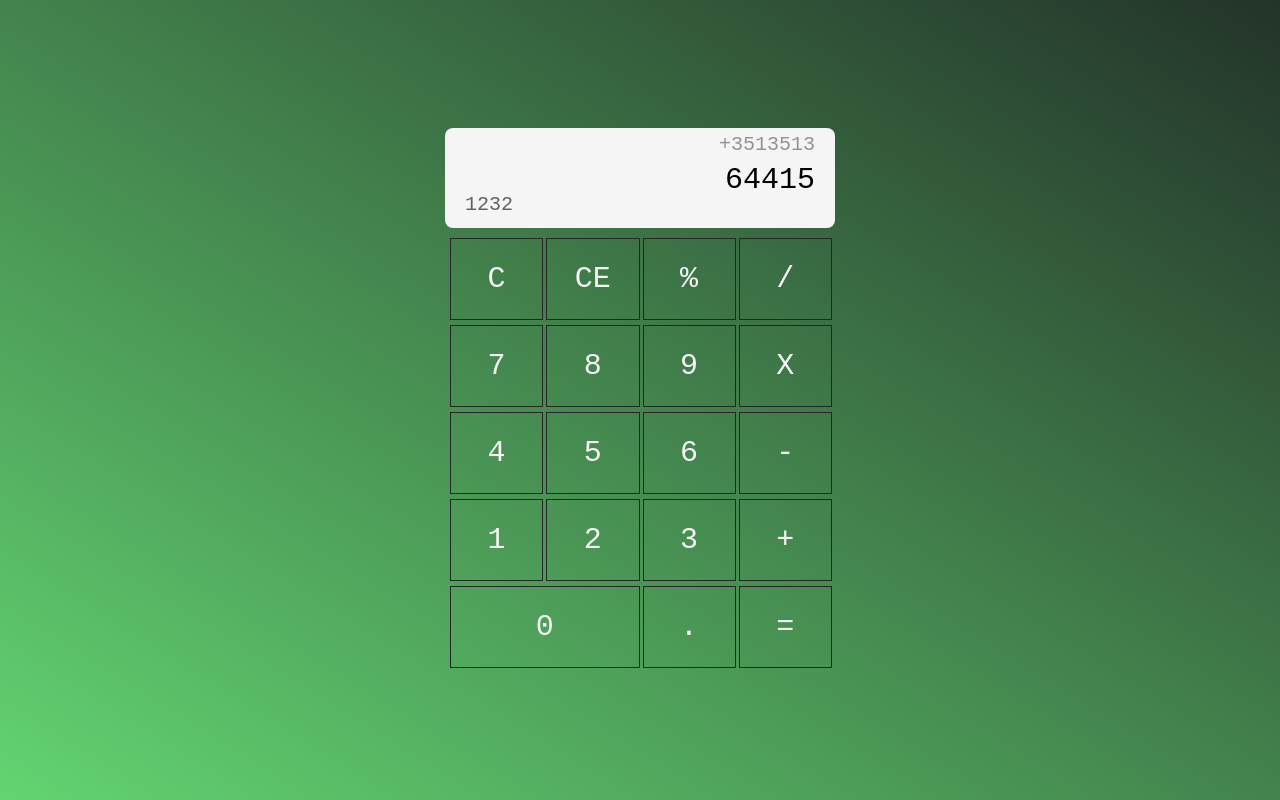
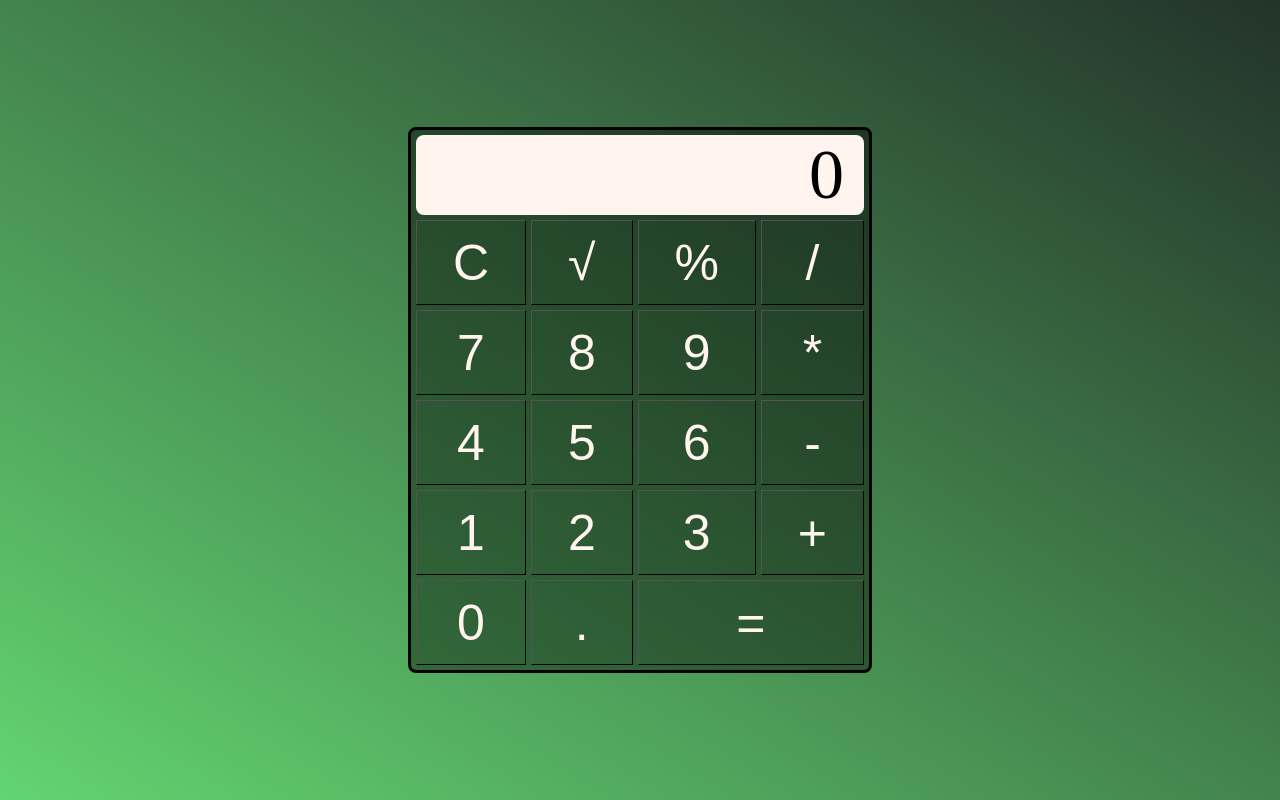
Before and after one commit to kishore7403/js-calculator, a plain HTML site: page html/calci.html in a window 1280 px wide. Drawn offline with Linux system fonts and the light colour scheme; files whose address does not match are found by name.

Commit message:
added buttons to grid

```diff
--- a/css/style.css
+++ b/css/style.css
@@ -3,90 +3,86 @@
     padding: 0px;
 }
 
-html{
-    font-family: monospace;
-}
-
 section{
+    min-height: 100vh;
     background-image: linear-gradient(to bottom left,#233329,#63D471);
-    min-height: 100vh;
-    width: 100%;
     display: flex;
     align-items: center;
     justify-content: center;
-    border-width: 50px;
+    overflow: hidden;
+}
+.container{
+    background-color: rgba(0, 0,0, 0.4);
+    border: solid;
+    border-width:3px ;
+    padding:5px;
+    border-radius: 8px;
+    height: auto;
+    width: 35%;
+    height: 50%;
 }
 
-.container{
-    width: 400px;
-    height: auto;
-    background-color: rgb(0,0,0,0);
+.display{
+
+    background-color: seashell;
+    height: 80px;
+    text-align: right;
+    font-size: 70px;
+    padding-right: 20px;
     border-radius: 8px;
     overflow: hidden;
+
 }
-.display{
-    background-color: whitesmoke;
-    height: 100px;
-    font-size: 30px;
+.btns
+{   margin-top: 5px;
+    display: grid;
+    grid-gap:5px;
+    grid-template-columns: auto auto auto auto;
+    height: auto;
 
-    text-align: right;
-    margin: 5px;
-    border-radius: 8px ;
 }
 
-.display1{
-    padding-right: 20px;
-    font-size: 20px;
-    height: 30px;
-    opacity: .4;
-    padding-top: 5px;
-    overflow: hidden;
+.single{
+    width:inherit;
+
+
 }
 
-.display2{
-    padding-right: 20px;
-    font-size: 30px;
-    height: 30px;
-}
-.temp-result{
-    padding-left: 20px;
-    font-size: 20px;
-    height: 30px;
-    opacity: .6;
-    text-align: left;
+.double{
+    width: 100%;
+    grid-column: 3/5;
 }
 
-.all_buttons{
-    margin: 10px;
-    color: whitesmoke;
-    display: grid;
-    grid-template:repeat(4,1fr)/ repeat(4,1fr);
-    font-size:30px ;
-    gap: 5px;
+.square_buttons{
+    background-color: rgba(0, 0,0, 0);
+    cursor: pointer;
+    width: 100%;
+    height: 85px;
+
+
 }
 
 
-.button{
-    border-style: solid;
-    border-color: rgb(39, 38, 38);
-    border-width: .2px;
-    height: 80px;
+
+.rectangle_buttons{
+    background-color: rgba(0, 0,0, 0);
+    cursor: pointer;
     width: 100%;
-    display: flex;
-    justify-content: center;
-    align-items: center;
-    cursor: pointer;
+    height: 85px;
+
 }
 
-.btn_zero{
-    grid-column:1/3;
+button{
+    border-width: 0.2px;
+    font-size: 50px;
+    color: seashell;
+    width: 100%;
+
 }
 
-
-.button:hover
-{
-    border-style: solid;
-    border-color:cyan;
-    border-width: .2px;
-    background-color: rgb(30,43,46);
+button:hover{
+    background-color:rgba(0, 0,0, 1);
+    color:greenyellow;
+    border: solid lightgreen;
+    border-width:0.2px ;
 }
--- a/html/calci.html
+++ b/html/calci.html
@@ -1,45 +1,35 @@
-<!DOCTYPE html>
 <html>
     <head>
-        <title>my calculator</title>
+        <title>calculator</title>
         <link rel="stylesheet" href="C:\Users\KISHOREGANESH S\Desktop\important shit\js journey\calculater\css\style.css">
+        <script src="C:\Users\KISHOREGANESH S\Desktop\important shit\js journey\calculater\js\operations.js"></script>
     </head>
     <body>
         <section>
             <div class="container">
-                <div class="display">
-                    <div class="display1">+3513513</div>
-                    <div class="display2">64415</div>
-                    <div class="temp-result">1232</div>
-                </div>
-
-                <div class="all_buttons">
-                    <div class="button all_clear">C</div>
-                    <div class="button last_entry_clear">CE</div>
-                    <div class="button operation">%</div>
-                    <div class="button operation">/</div>
-                    <div class="button number">7</div>
-                    <div class="button number">8</div>
-                    <div class="button number">9</div>
-                    <div class="button operation">X</div>
-                    <div class="button number">4</div>
-                    <div class="button number">5</div>
-                    <div class="button number">6</div>
-                    <div class="button operation">-</div>
-                    <div class="button number">1</div>
-                    <div class="button number">2</div>
-                    <div class="button number">3</div>
-                    <div class="button operation">+</div>
-                    <div class="button number btn_zero">0</div>
-                    <div class="button number dot">.</div>
-                    <div class="button equal">=</div>
-
-
+                <div class="display">0</div>
+                <div class="btns">
+                    <div class="single"><button type="button" onclick="btn_c()"         class="square_buttons">C</button></div>
+                    <div class="single"><button type="button" onclick="btn_sqrt()"      class="square_buttons">√</button></div>
+                    <div class="single"><button type="button" onclick="btn_modulo()"    class="square_buttons">%</button></div>
+                    <div class="single"><button type="button" onclick="btn_divide()"    class="square_buttons">/</button></div>
+                    <div class="single"><button type="button" onclick="btn_seven()"     class="square_buttons">7</button></div>
+                    <div class="single"><button type="button" onclick="btn_eight()"     class="square_buttons">8</button></div>
+                    <div class="single"><button type="button" onclick="btn_nine()"      class="square_buttons">9</button></div>
+                    <div class="single"><button type="button" onclick="btn_product()"   class="square_buttons">*</button></div>
+                    <div class="single"><button type="button" onclick="btn_four()"      class="square_buttons">4</button></div>
+                    <div class="single"><button type="button" onclick="btn_five()"      class="square_buttons">5</button></div>
+                    <div class="single"><button type="button" onclick="btn_six()"       class="square_buttons">6</button></div>
+                    <div class="single"><button type="button" onclick="btn_minus()"     class="square_buttons">-</button></div>
+                    <div class="single"><button type="button" onclick="btn_one()"       class="square_buttons">1</button></div>
+                    <div class="single"><button type="button" onclick="btn_two()"       class="square_buttons">2</button></div>
+                    <div class="single"><button type="button" onclick="btn_three()"     class="square_buttons">3</button></div>
+                    <div class="single"><button type="button" onclick="btn_plus()"      class="square_buttons">+</button></div>
+                    <div class="single"><button type="button" onclick="btn_zero()"      class="square_buttons">0</button></div>
+                    <div class="single"><button type="button" onclick="btn_dot()"       class="square_buttons">.</button></div>
+                    <div class="double"><button type="button" onclick="btn_equal()"     class="rectangle_buttons">=</button></div>
                 </div>
             </div>
         </section>
-
-
     </body>
-
 </html>
--- /dev/null
+++ b/js/operations.js
@@ -0,0 +1,149 @@
+var no_of_dots=0;
+
+function btn_c()
+{
+    var x=document.getElementsByClassName("display");
+    x[0].innerHTML="0";
+}
+function btn_sqrt(){
+    var x=document.getElementsByClassName("display");
+    x[0].innerHTML=Math.sqrt(parseFloat(x[0].innerHTML))
+}
+function btn_zero()
+{
+    var x=document.getElementsByClassName("display");
+    if(x[0].innerHTML!=0)
+    {
+        x[0].innerHTML=x[0].innerHTML+"0";
+    }
+}
+function btn_one()
+{
+    var x=document.getElementsByClassName("display");
+    if(x[0].innerHTML!=0)
+    {
+        x[0].innerHTML=x[0].innerHTML+"1";
+    }
+    else if(x[0].innerHTML==0)
+    {
+        x[0].innerHTML="1";
+    }
+}
+
+function btn_two()
+{
+    var x=document.getElementsByClassName("display");
+    if(x[0].innerHTML!=0)
+    {
+
+          x[0].innerHTML=x[0].innerHTML+"2";
+
+    }
+    else
+    {
+        x[0].innerHTML="2";
+
+    }
+}
+
+function btn_three()
+{
+    var x=document.getElementsByClassName("display");
+    if(x[0].innerHTML!=0)
+    {
+        x[0].innerHTML=x[0].innerHTML+"3";
+    }
+    else if(x[0].innerHTML==0)
+    {
+        x[0].innerHTML="3";
+    }
+}
+
+function btn_four()
+{
+    var x=document.getElementsByClassName("display");
+    if(x[0].innerHTML!=0)
+    {
+        x[0].innerHTML=x[0].innerHTML+"4";
+    }
+    else if(x[0].innerHTML==0)
+    {
+        x[0].innerHTML="4";
+    }
+}
+
+function btn_five()
+{
+    var x=document.getElementsByClassName("display");
+    if(x[0].innerHTML!=0)
+    {
+        x[0].innerHTML=x[0].innerHTML+"5";
+    }
+    else if(x[0].innerHTML==0)
+    {
+        x[0].innerHTML="5";
+    }
+}
+
+function btn_six()
+{
+    var x=document.getElementsByClassName("display");
+    if(x[0].innerHTML!=0)
+    {
+        x[0].innerHTML=x[0].innerHTML+"6";
+    }
+    else if(x[0].innerHTML==0)
+    {
+        x[0].innerHTML="6";
+    }
+}
+
+function btn_seven()
+{
+    var x=document.getElementsByClassName("display");
+    if(x[0].innerHTML!=0)
+    {
+        x[0].innerHTML=x[0].innerHTML+"7";
+    }
+    else if(x[0].innerHTML==0)
+    {
+        x[0].innerHTML="7";
+    }
+}
+
+function btn_eight()
+{
+    var x=document.getElementsByClassName("display");
+    if(x[0].innerHTML!=0)
+    {
+        x[0].innerHTML=x[0].innerHTML+"8";
+    }
+    else if(x[0].innerHTML==0)
+    {
+        x[0].innerHTML="8";
+    }
+}
+
+function btn_nine()
+{
+    var x=document.getElementsByClassName("display");
+    if(x[0].innerHTML!=0)
+    {
+        x[0].innerHTML=x[0].innerHTML+"9";
+    }
+    else if(x[0].innerHTML==0)
+    {
+        x[0].innerHTML="9";
+    }
+}
+
+function btn_dot()
+{
+    var x=document.getElementsByClassName("display");
+    if(no_of_dots==0){
+        x[0].innerHTML=x[0].innerHTML+".";
+        no_of_dots++;
+    }
+
+
+}
```
Also changed, not shown: js/operation.js (deleted).
